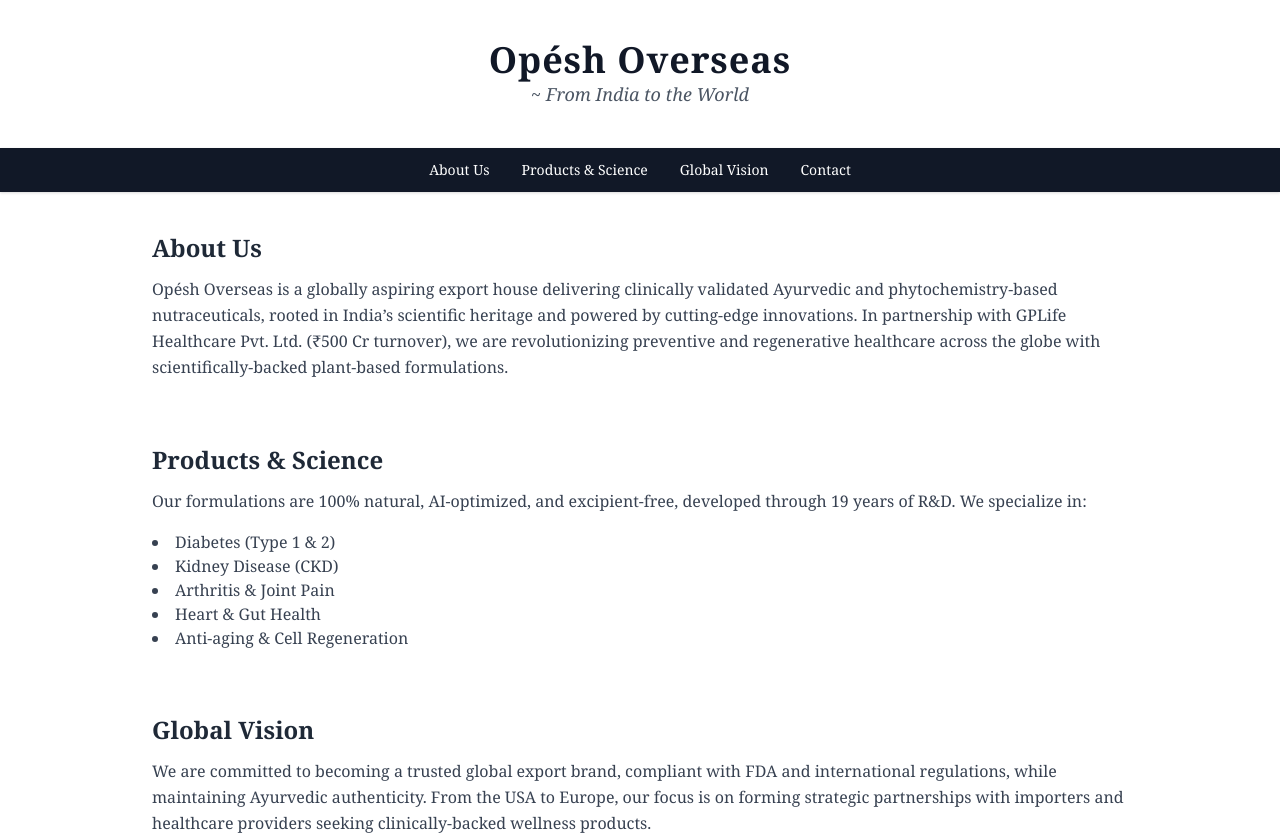
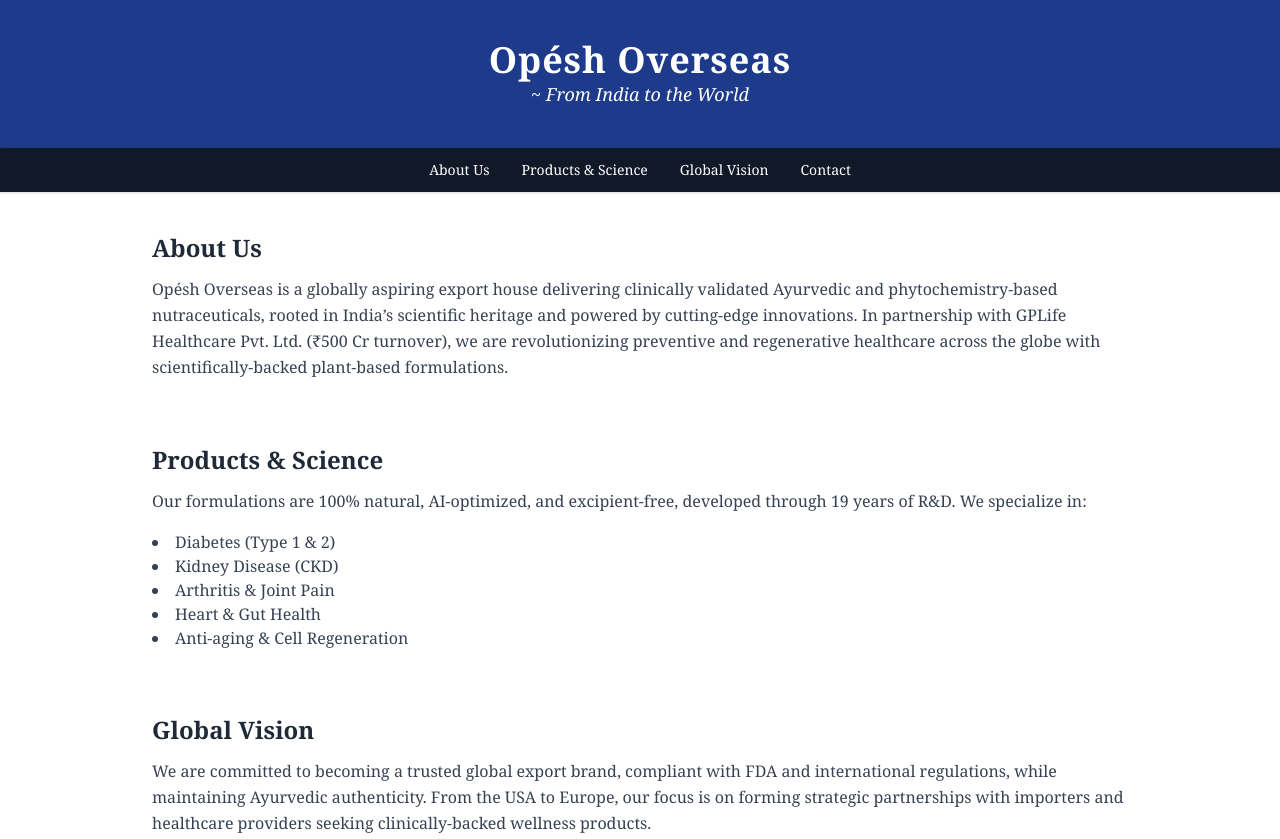
Before and after one commit to opeshoverseas/opeshoverseas, a plain HTML site: page index.html in a window 1280 px wide. Shown: the top 839 px of the page. Drawn offline with nearby package versions, Linux system fonts and the light colour scheme.

Commit message:
Update index.html

```diff
--- a/index.html
+++ b/index.html
@@ -12,10 +12,10 @@
 </head>
 <body class="bg-white text-gray-800">
 
-  <!-- Hero Heading -->
-  <header class="text-center py-10">
-    <h1 class="text-4xl font-bold text-gray-900 tracking-wide">Opésh Overseas</h1>
-    <p class="text-lg italic text-gray-600">~ From India to the World</p>
+  <!-- Hero Heading with Blue Background -->
+  <header class="bg-blue-900 text-white text-center py-10">
+    <h1 class="text-4xl font-bold tracking-wide">Opésh Overseas</h1>
+    <p class="text-lg italic">~ From India to the World</p>
   </header>
 
   <!-- Navigation -->
@@ -71,7 +71,6 @@
 
     <!-- Signature -->
     <section class="bg-gray-100 p-6 rounded shadow border">
-      <p class="text-gray-800 text-sm leading-relaxed mb-1">Warm regards,</p>
       <p class="font-semibold text-gray-900">Pavitra Sharma</p>
       <p class="text-gray-700 text-sm">Founder & Export Head<br>Opésh Overseas</p>
       <p class="text-sm mt-2 text-gray-600 italic">“Global Ayurvedic Wellness, Redefined”</p>
```
